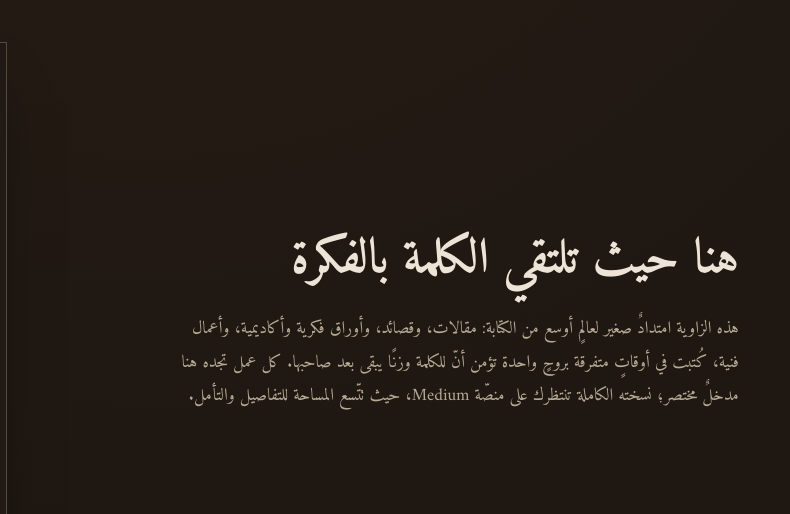
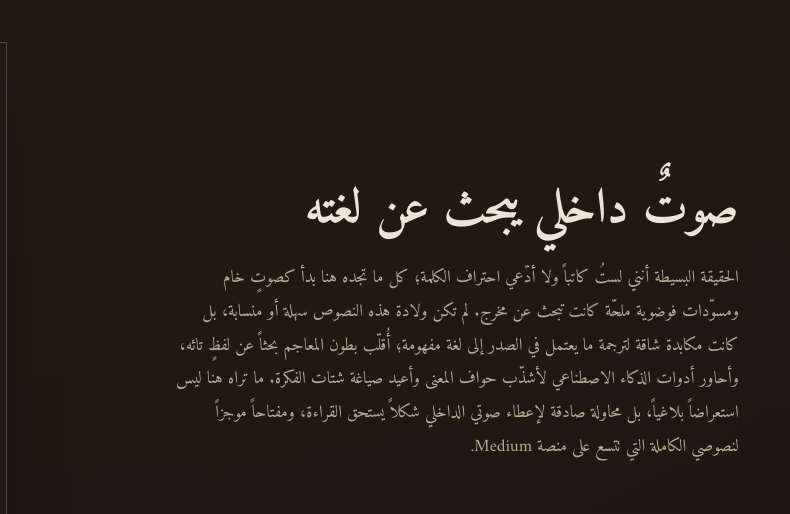
Before and after one commit to hussienalomari7-ui/blog, a plain HTML site: page index.html in a window 1280 px wide. Shown: the part 166-680 px from the top of the page, 490-1280 px from the left. Drawn offline with Linux system fonts and the light colour scheme; a web font is replaced by a local one.

Commit message:
Update index.html

```diff
--- a/index.html
+++ b/index.html
@@ -179,15 +179,12 @@
     <section class="hero">
       <div class="hero-inner">
         <div class="hero-text">
-          <h1>هنا حيث تلتقي الكلمة بالفكرة</h1>
-          <!-- 📌 عدل هنا: النص الترحيبي والوصف العام للمدونة -->
-          <p>
-            هذه الزاوية امتدادٌ صغير لعالمٍ أوسع من الكتابة: مقالات، وقصائد، وأوراق فكرية
-            وأكاديمية، وأعمال فنية، كُتبت في أوقاتٍ متفرقة بروحٍ واحدة تؤمن أنّ للكلمة وزنًا
-            يبقى بعد صاحبها. كل عمل تجده هنا مدخلٌ مختصر؛ نسخته الكاملة تنتظرك على منصّة
-            Medium، حيث تتّسع المساحة للتفاصيل والتأمل.
-          </p>
-        </div>
+  <h1>صوتٌ داخلي يبحث عن لغته</h1>
+  <!-- 📌 عدل هنا: النص الترحيبي والوصف العام للمدونة -->
+  <p>
+    الحقيقة البسيطة أنني لستُ كاتباً ولا أدّعي احتراف الكلمة؛ كل ما تجده هنا بدأ كصوتٍ خام ومسوّدات فوضوية ملحّة كانت تبحث عن مخرج. لم تكن ولادة هذه النصوص سهلة أو منسابة، بل كانت مكابدة شاقة لترجمة ما يعتمل في الصدر إلى لغة مفهومة؛ أُقلّب بطون المعاجم بحثاً عن لفظٍ تائه، وأحاور أدوات الذكاء الاصطناعي لأشذّب حواف المعنى وأعيد صياغة شتات الفكرة. ما تراه هنا ليس استعراضاً بلاغياً، بل محاولة صادقة لإعطاء صوتي الداخلي شكلاً يستحق القراءة، ومفتاحاً موجزاً لنصوصي الكاملة التي تتسع على منصة Medium.
+  </p>
+</div>
         <div class="hero-frame">
           <div class="hero-frame-inner">
             <div class="curtain" aria-hidden="true"></div>
```
